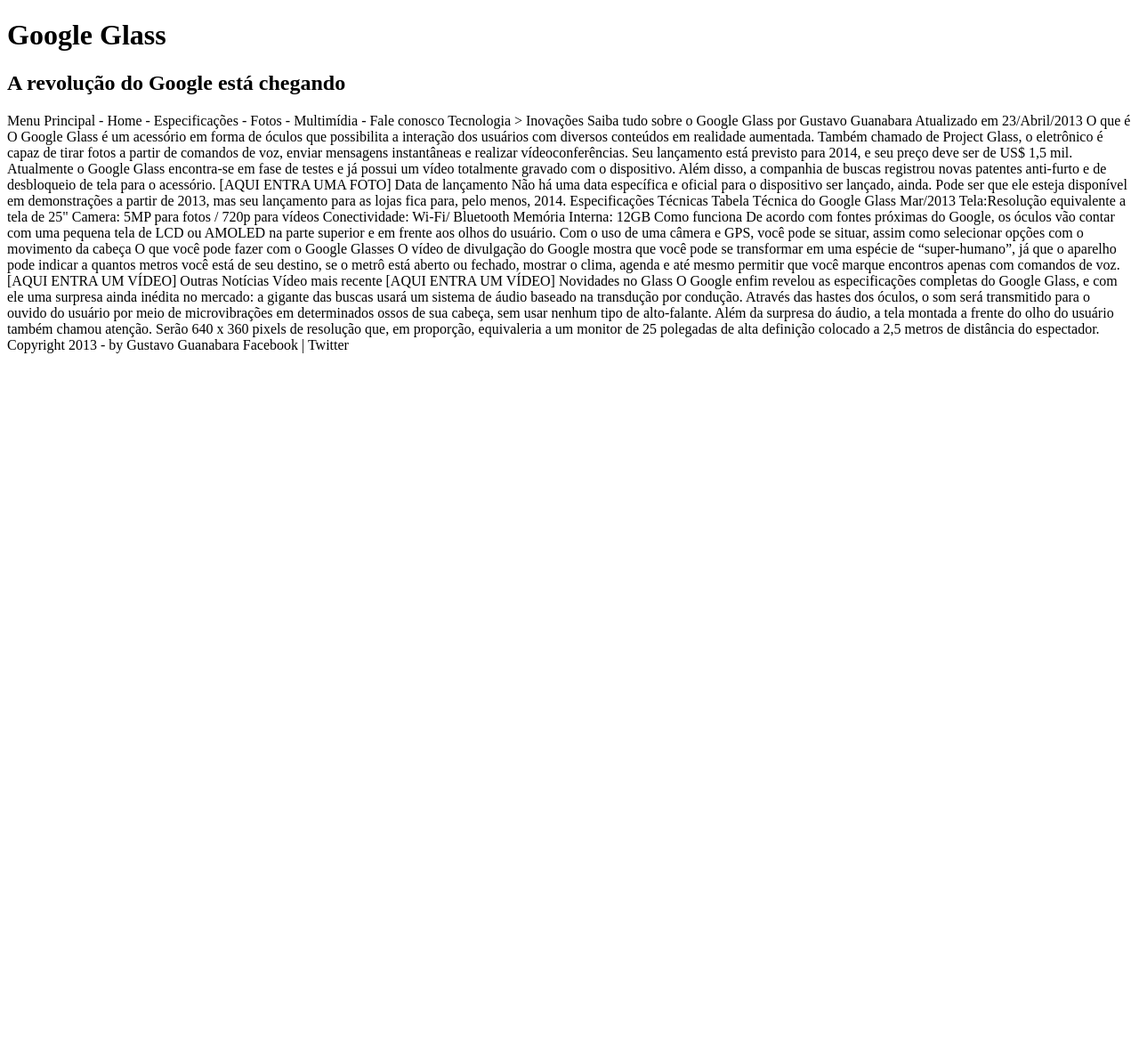
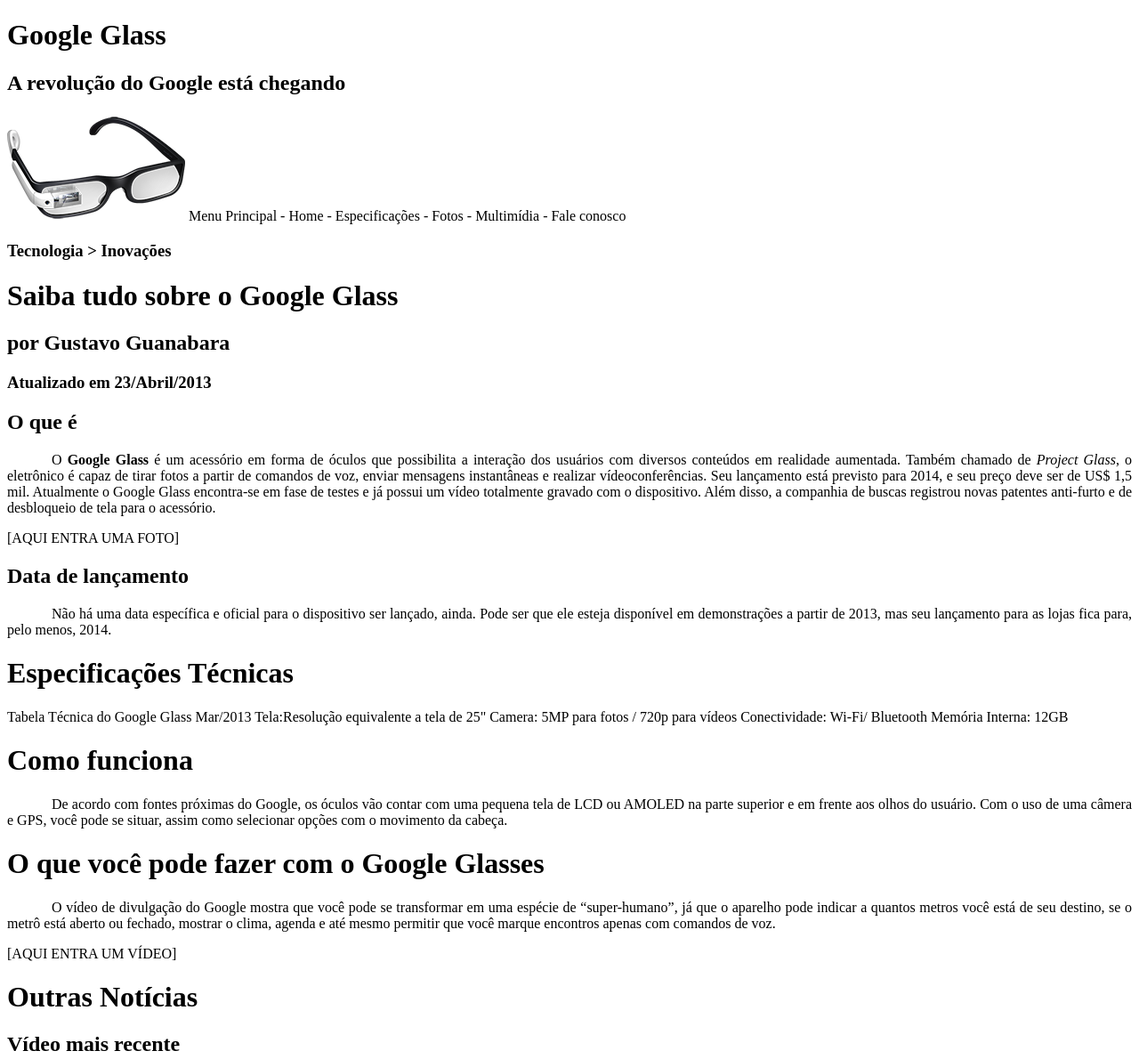
Before and after one commit to evr34/PaginaGoogleGlassHtml5, a plain HTML site: page index.html in a window 1280 px wide. Shown: the top 1190 px of the page at 89% size. Before the commit the page ends 800 px from the top, so only its background shows below. Drawn offline with Linux system fonts and the light colour scheme.

Commit message:
Update index.html

```diff
--- a/index.html
+++ b/index.html
@@ -1,38 +1,50 @@
 <!DOCTYPE html>
+
 <html lang="pt-br">
 
 <head>
     <meta charset="UTF-8"/>
     <title>Tudo sobre o Google Glass</title>
+    <style>
+        p {
+            text-align: justify;
+            text-indent: 50px;
+        }
+    </style>
+</head>
 
-</head>
 <body>
+    <div id="interface">
+        <header id="cabecalho">
+            <hgroup>
                 <h1>Google Glass</h1>
                 <h2>A revolução do Google está chegando</h2>
-
-
-
+            </hgroup>
+            <img src="_imagens/glass-oculos-preto-peq.png"/>
             Menu Principal
             - Home
             - Especificações
             - Fotos
             - Multimídia
             - Fale conosco
+        </header>
 
-Tecnologia > Inovações
-Saiba tudo sobre o Google Glass
-por Gustavo Guanabara
-Atualizado em 23/Abril/2013
+    <hgroup>
+    <h3>Tecnologia > Inovações</h3>
+    <h1>Saiba tudo sobre o Google Glass</h1>
+    <h2>por Gustavo Guanabara</h2>
+    <h3>Atualizado em 23/Abril/2013</h3>
+    </hgroup>
 
-O que é
-O Google Glass é um acessório em forma de óculos que possibilita a interação dos usuários com diversos conteúdos em realidade aumentada. Também chamado de Project Glass, o eletrônico é capaz de tirar fotos a partir de comandos de voz, enviar mensagens instantâneas e realizar vídeoconferências. Seu lançamento está previsto para 2014, e seu preço deve ser de US$ 1,5 mil. Atualmente o Google Glass encontra-se em fase de testes e já possui um vídeo totalmente gravado com o dispositivo. Além disso, a companhia de buscas registrou novas patentes anti-furto e de desbloqueio de tela para o acessório.
+    <h2>O que é</h2>
+    <p>O <span style="font-weight: 900;">Google Glass</span> é um acessório em forma de óculos que possibilita a interação dos usuários com diversos conteúdos em realidade aumentada. Também chamado de <i>Project Glass</i>, o eletrônico é capaz de tirar fotos a partir de comandos de voz, enviar mensagens instantâneas e realizar víde&shy;oconferên&shy;cias. Seu lançamento está previsto para 2014, e seu preço deve ser de US$ 1,5 mil. Atualmente o Google Glass encontra-se em fase de testes e já possui um vídeo totalmente gravado com o dispositivo. Além disso, a companhia de buscas registrou novas patentes anti-furto e de desbloqueio de tela para o acessório.</p>
 
     [AQUI ENTRA UMA FOTO]
 
-Data de lançamento
-Não há uma data específica e oficial para o dispositivo ser lançado, ainda. Pode ser que ele esteja disponível em demonstrações a partir de 2013, mas seu lançamento para as lojas fica para, pelo menos, 2014.
+    <h2>Data de lançamento</h2>
+    <p>Não há uma data específica e oficial para o dispositivo ser lançado, ainda. Pode ser que ele esteja disponível em demonstrações a partir de 2013, mas seu lançamento para as lojas fica para, pelo menos, 2014.</p>
 
-Especificações Técnicas
+    <h1>Especificações Técnicas</h1>
     Tabela Técnica do Google Glass Mar/2013
 
     Tela:Resolução equivalente a tela de 25"
@@ -40,25 +52,26 @@ Camera: 5MP para fotos / 720p para vídeos
     Conectividade: Wi-Fi/ Bluetooth
     Memória Interna: 12GB
 
-Como funciona
-De acordo com fontes próximas do Google, os óculos vão contar com uma pequena tela de LCD ou AMOLED na parte superior e em frente aos olhos do usuário. Com o uso de uma câmera e GPS, você pode se situar, assim como selecionar opções com o movimento da cabeça
+    <h1>Como funciona</h1>
+    <p>De acordo com fontes próximas do Google, os óculos vão contar com uma pequena tela de LCD ou AMOLED na parte superior e em frente aos olhos do usuário. Com o uso de uma câmera e GPS, você pode se situar, assim como selecionar opções com o movimento da cabeça.</p>
 
-O que você pode fazer com o Google Glasses
-O vídeo de divulgação do Google mostra que você pode se transformar em uma espécie de “super-humano”, já que o aparelho pode indicar a quantos metros você está de seu destino, se o metrô está aberto ou fechado, mostrar o clima, agenda e até mesmo permitir que você marque encontros apenas com comandos de voz.
+    <h1>O que você pode fazer com o Google Glasses</h1>
+    <p>O vídeo de divulgação do Google mostra que você pode se transformar em uma espécie de “super-<wbr/>humano”, já que o aparelho pode indicar a quantos metros você está de seu destino, se o metrô está aberto ou fechado, mostrar o clima, agenda e até mesmo permitir que você marque encontros apenas com comandos de voz.</p>
 
     [AQUI ENTRA UM VÍDEO]
 
-Outras Notícias
-Vídeo mais recente
+    <h1>Outras Notícias</h1>
+    <h2>Vídeo mais recente</h2>
 
     [AQUI ENTRA UM VÍDEO]
 
-Novidades no Glass
-O Google enfim revelou as especificações completas do Google Glass, e com ele uma surpresa ainda inédita no mercado: a gigante das buscas usará um sistema de áudio baseado na transdução por condução. Através das hastes dos óculos, o som será transmitido para o ouvido do usuário por meio de microvibrações em determinados ossos de sua cabeça, sem usar nenhum tipo de alto-falante.
+    <h2>Novidades no Glass</h2>
+    <p>O Google enfim revelou as especificações completas do Google Glass, e com ele uma surpresa ainda inédita no mercado: a gigante das buscas usará um sistema de áudio baseado na transdução por condução. Através das hastes dos óculos, o som será transmitido para o ouvido do usuário por meio de microvibrações em determinados ossos de sua cabeça, sem usar nenhum tipo de alto-falante.</p>
 
-Além da surpresa do áudio, a tela montada a frente do olho do usuário também chamou atenção. Serão 640 x 360 pixels de resolução que, em proporção, equivaleria a um monitor de 25 polegadas de alta definição colocado a 2,5 metros de distância do espectador.
+    <p>Além da surpresa do áudio, a tela montada a frente do olho do usuário também chamou atenção. Serão 640 x 360 pixels de resolução que, em proporção, equivaleria a um monitor de 25 polegadas de alta definição colocado a 2,5 metros de distância do espectador.</p>
 
-Copyright 2013 - by Gustavo Guanabara
-Facebook | Twitter
+    <p>Copyright 2013 - by Gustavo Guanabara
+    Facebook | Twitter</p>
+    </div>
 </body>
 </html>
```
Lines whose indentation alone changed are shown as unchanged.
